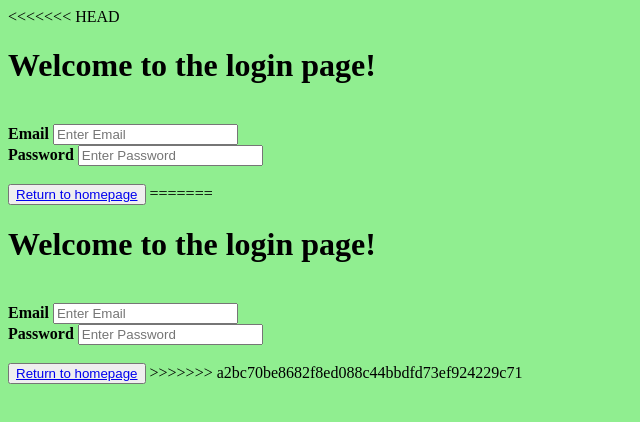
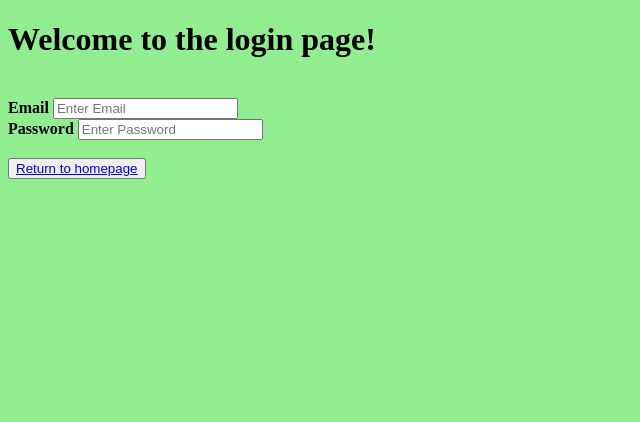
Before and after one commit to johnchakkour/UofTHacksX-Exploration, a website: page test_project/login_page.html in a window 1280 px wide. Shown: the whole page, without its empty margins (0-640 px from the left). Drawn offline with Linux system fonts and the light colour scheme.

Commit message:
Update login_page.html

```diff
--- a/test_project/login_page.html
+++ b/test_project/login_page.html
@@ -1,4 +1,3 @@
-<<<<<<< HEAD
 <!DOCTYPE html>
 <html>
 <head>
@@ -21,27 +20,3 @@
  </style>
  </head>
  </html>
-=======
-<!DOCTYPE html>
-<html>
-<head>
-<h1>Welcome to the login page!</h1>
-<br>
-  <div class = "form-popup" id = "myform">
-  <label for="email"><b>Email</b>
-  </label>
-  <input type = "text" placeholder="Enter Email" name="email" required>
-  <br>
-  <label for="psw"><b>Password</b>
-  <input type = "password" placeholder = "Enter Password" name = "psw" required>
- </div>
- <br>
- <button type="button" class = "link_button"><a href = index.html> Return to homepage</a></button>
- <style>
- body {
- background-color: lightgreen
- }
- </style>
- </head>
- </html>
->>>>>>> a2bc70be8682f8ed088c44bbdfd73ef924229c71
```
